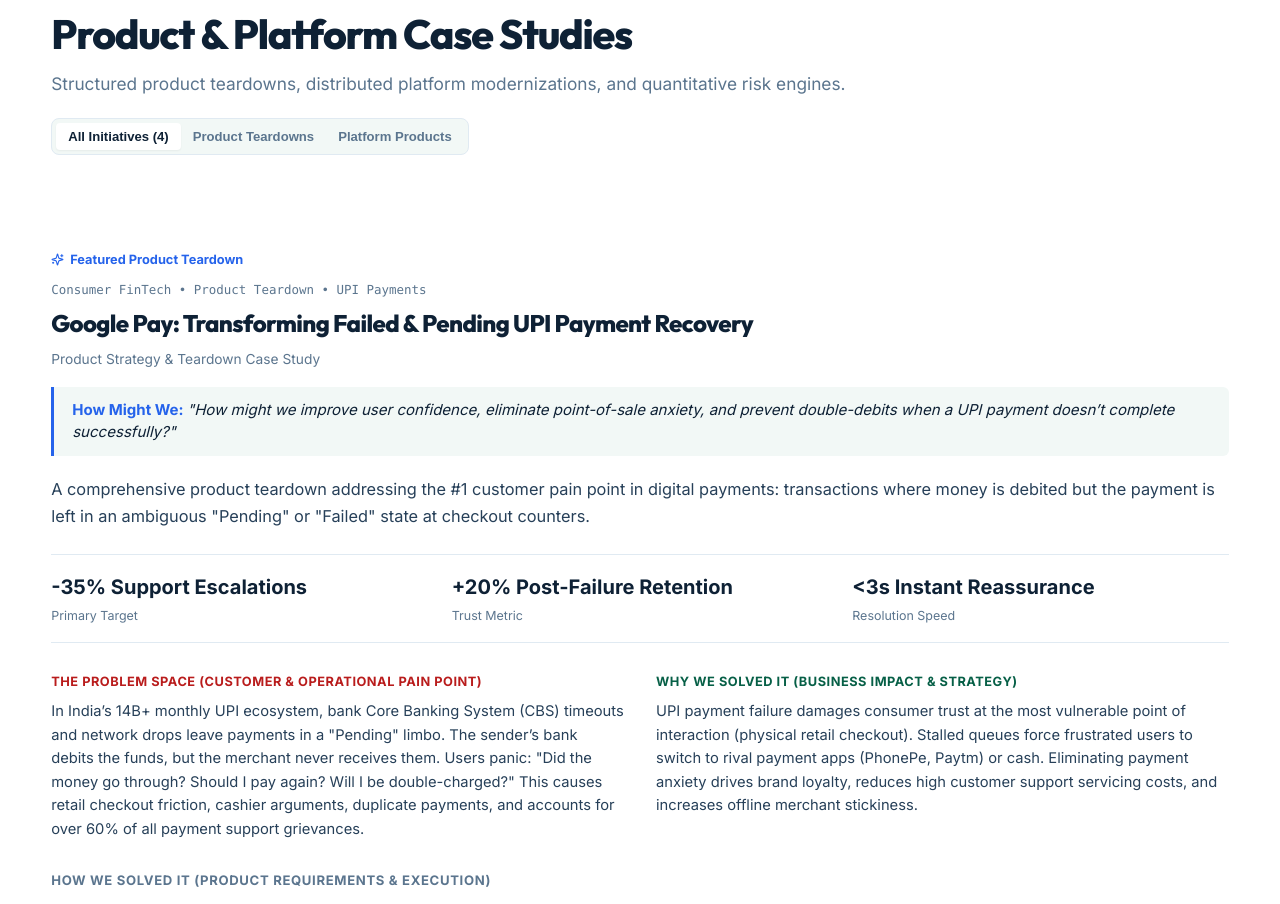
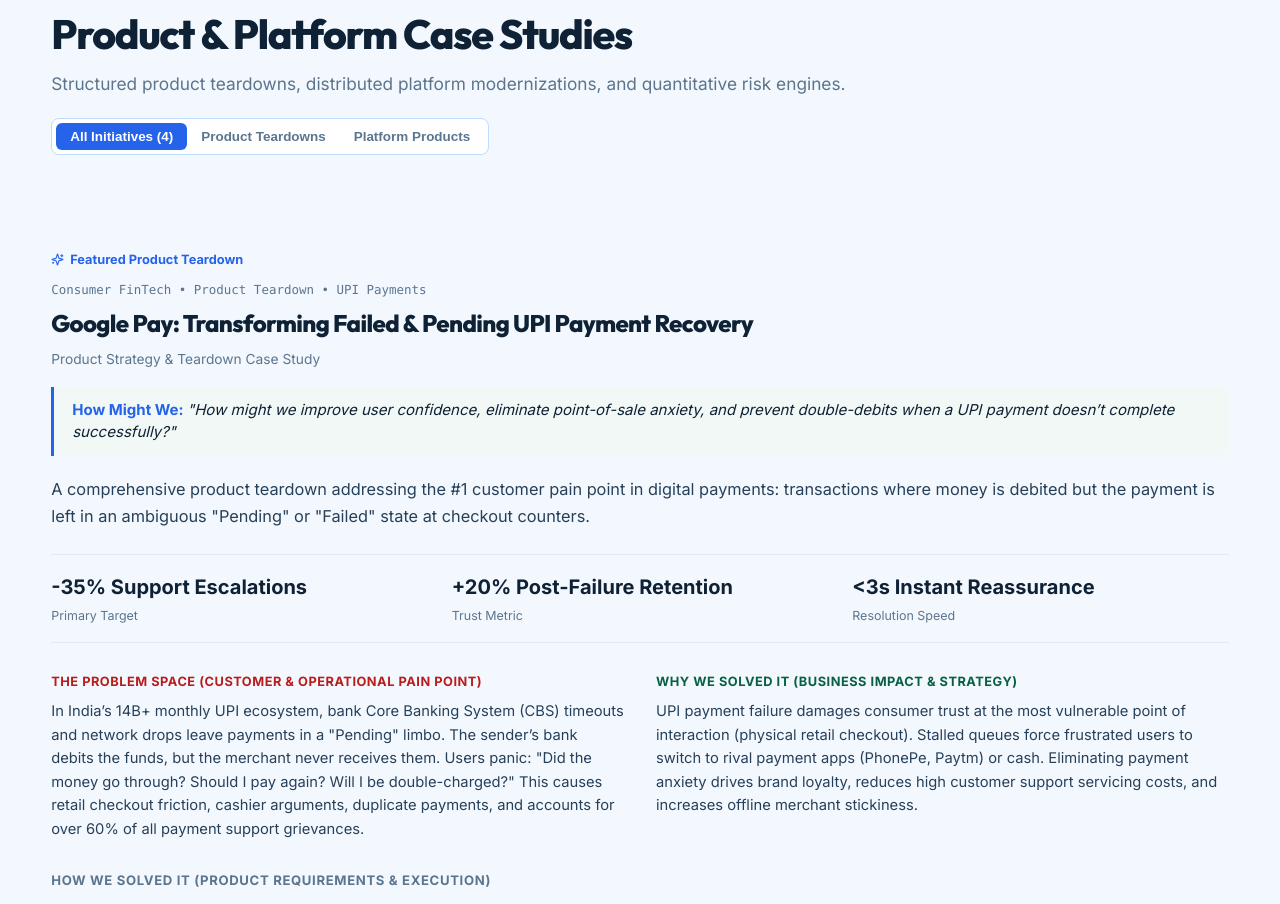
Before and after one commit to rohanvashisth/Portfolio, a React (Vite) app: page / in a window 1280 px wide. Shown: the part 4043-4947 px from the top of the page. Built offline with nearby package versions, Linux system fonts and the light colour scheme.

Commit message:
Auto-commit: saved changes on 10/14/2026, 6:36:04 PM

```diff
--- a/src/components/Projects.jsx
+++ b/src/components/Projects.jsx
@@ -177,13 +177,13 @@
     : caseStudies.filter(c => c.type === filter);
 
   return (
-    <section id="projects" className="section section-white">
+    <section id="projects" className="section section-pastel-blue">
       <div className="container">
 
         {/* Section Header */}
         <div style={{ display: 'flex', justifyContent: 'space-between', alignItems: 'flex-end', flexWrap: 'wrap', gap: '20px', marginBottom: '48px' }}>
           <div style={{ textAlign: 'left' }}>
-            <div className="section-tag">
+            <div className="section-tag section-tag-blue">
               <span className="section-tag-num">02</span>
               <span>Case Studies & Initiatives</span>
             </div>
@@ -197,24 +197,23 @@
           <div
             style={{
               display: 'flex',
-              backgroundColor: 'var(--bg-subtle)',
+              backgroundColor: '#ffffff',
               padding: '4px',
               borderRadius: '8px',
-              border: '1px solid var(--border-hairline)'
+              border: '1px solid var(--pastel-blue-border)'
             }}
           >
             <button
               onClick={() => setFilter('all')}
               style={{
-                padding: '6px 12px',
-                borderRadius: '4px',
-                fontSize: '0.82rem',
-                fontWeight: 600,
+                padding: '6px 14px',
+                borderRadius: '6px',
+                fontSize: '0.84rem',
+                fontWeight: 650,
                 cursor: 'pointer',
                 border: 'none',
-                backgroundColor: filter === 'all' ? '#ffffff' : 'transparent',
-                color: filter === 'all' ? 'var(--text-primary)' : 'var(--text-muted)',
-                boxShadow: filter === 'all' ? '0 1px 2px rgba(0,0,0,0.05)' : 'none',
+                backgroundColor: filter === 'all' ? 'var(--primary)' : 'transparent',
+                color: filter === 'all' ? '#ffffff' : 'var(--text-muted)',
                 transition: 'all 0.15s ease'
               }}
             >
@@ -223,15 +222,14 @@
             <button
               onClick={() => setFilter('product')}
               style={{
-                padding: '6px 12px',
-                borderRadius: '4px',
-                fontSize: '0.82rem',
-                fontWeight: 600,
+                padding: '6px 14px',
+                borderRadius: '6px',
+                fontSize: '0.84rem',
+                fontWeight: 650,
                 cursor: 'pointer',
                 border: 'none',
-                backgroundColor: filter === 'product' ? '#ffffff' : 'transparent',
-                color: filter === 'product' ? 'var(--text-primary)' : 'var(--text-muted)',
-                boxShadow: filter === 'product' ? '0 1px 2px rgba(0,0,0,0.05)' : 'none',
+                backgroundColor: filter === 'product' ? 'var(--primary)' : 'transparent',
+                color: filter === 'product' ? '#ffffff' : 'var(--text-muted)',
                 transition: 'all 0.15s ease'
               }}
             >
@@ -240,15 +238,14 @@
             <button
               onClick={() => setFilter('platform')}
               style={{
-                padding: '6px 12px',
-                borderRadius: '4px',
-                fontSize: '0.82rem',
-                fontWeight: 600,
+                padding: '6px 14px',
+                borderRadius: '6px',
+                fontSize: '0.84rem',
+                fontWeight: 650,
                 cursor: 'pointer',
                 border: 'none',
-                backgroundColor: filter === 'platform' ? '#ffffff' : 'transparent',
-                color: filter === 'platform' ? 'var(--text-primary)' : 'var(--text-muted)',
-                boxShadow: filter === 'platform' ? '0 1px 2px rgba(0,0,0,0.05)' : 'none',
+                backgroundColor: filter === 'platform' ? 'var(--primary)' : 'transparent',
+                color: filter === 'platform' ? '#ffffff' : 'var(--text-muted)',
                 transition: 'all 0.15s ease'
               }}
             >
```
